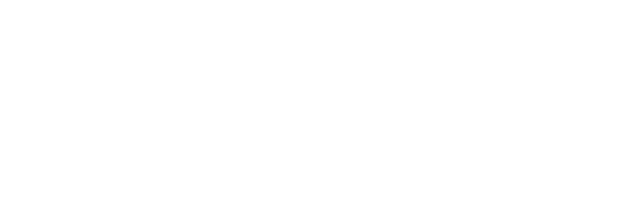
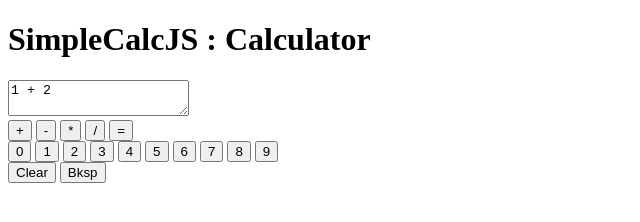
Before and after one commit to swhasans/SimpleCalcJS, a plain HTML site: page index.html in a window 1280 px wide. Shown: the whole page, without its empty margins (0-640 px from the left). Drawn offline with Linux system fonts and the light colour scheme.

Commit message:
Completed #2: Create basic HTML structure for the calculator with digit buttons, math function buttons, an Equals button, and a display area filled with dummy numbers. Add a clear button to reset the calculator.

```diff
--- a/index.html
+++ b/index.html
@@ -3,13 +3,41 @@
 
 <head>
     <meta charset='utf-8'>
-    <title>Calculator</title>
+    <title>SimpleCalcJS</title>
     <meta name='viewport' content='width=device-width, initial-scale=1'>
     <script src='index.js' defer></script>
 </head>
 
 <body>
-
+    <h1>SimpleCalcJS : Calculator</h1>
+    <div class="container">
+        <div class="resultDisplayContainer">
+            <textarea>1 + 2</textarea>
+        </div>
+        <div class="operatorContainer">
+            <input type="button" value="+">
+            <input type="button" value="-">
+            <input type="button" value="*">
+            <input type="button" value="/">
+            <input type="button" value="=">
+        </div>
+        <div class="numberContainer">
+            <input type="button" value="0">
+            <input type="button" value="1">
+            <input type="button" value="2">
+            <input type="button" value="3">
+            <input type="button" value="4">
+            <input type="button" value="5">
+            <input type="button" value="6">
+            <input type="button" value="7">
+            <input type="button" value="8">
+            <input type="button" value="9">
+        </div>
+        <div class="modifyResultContainer">
+            <input type="button" value="Clear">
+            <input type="button" value="Bksp">
+        </div>
+    </div>
 </body>
 
 </html>
```
Also changed, not shown: 1 other file.
